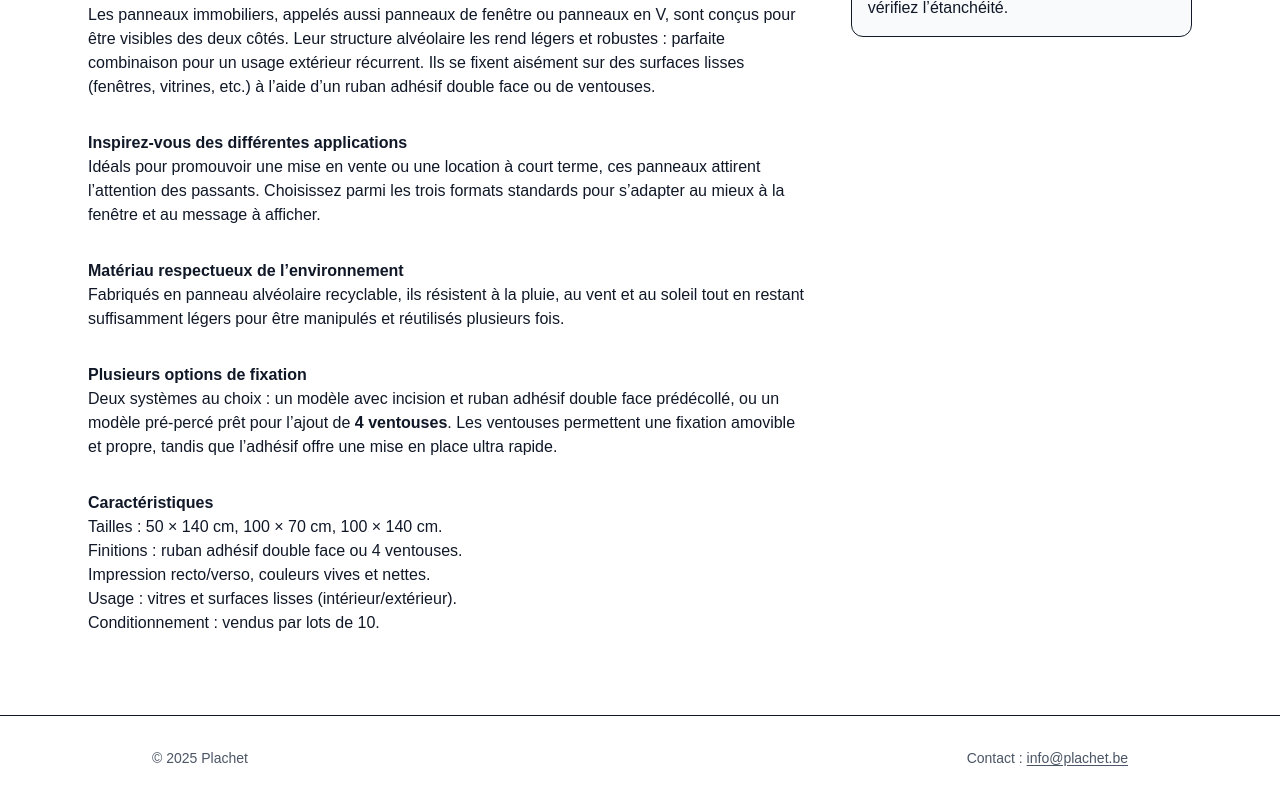
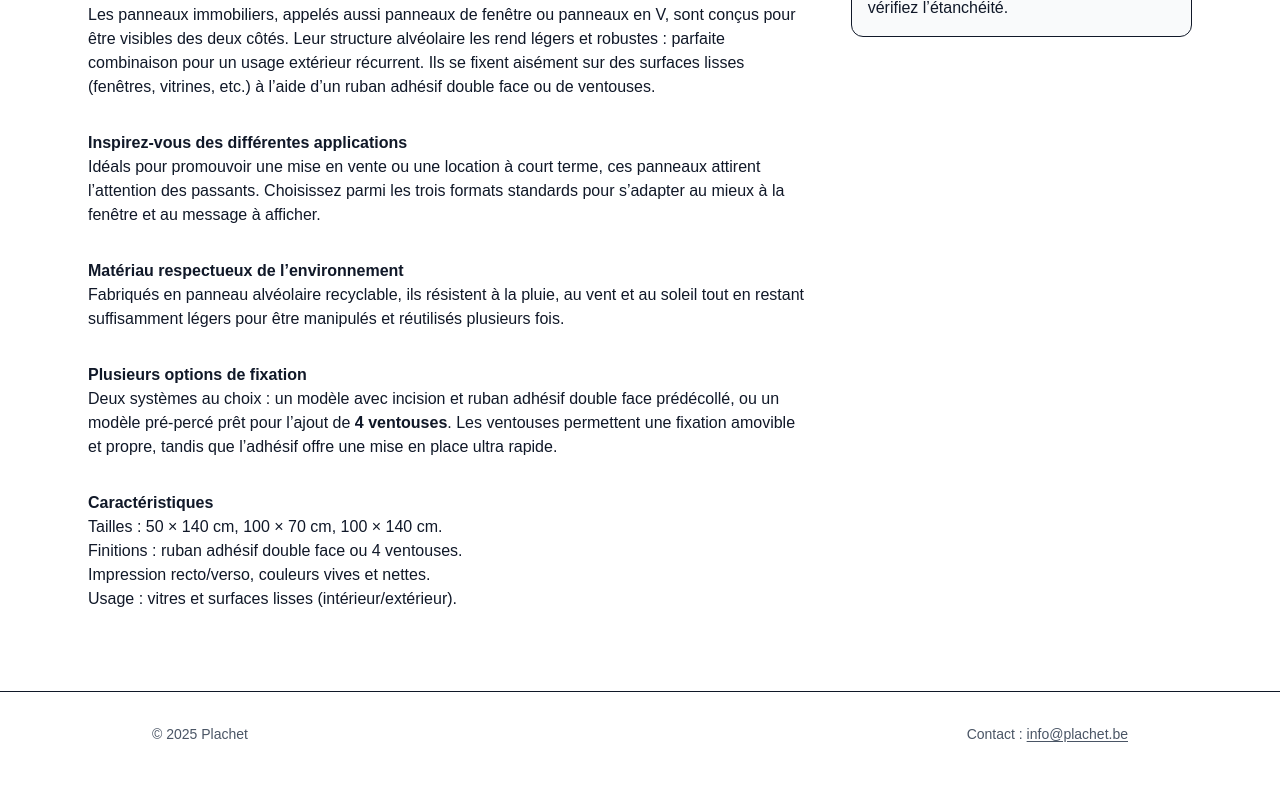
Before and after one commit to beendev/plachet, a Next.js app: page / in a window 1280 px wide. Shown: the part 2179-2979 px from the top of the page. After the commit the page ends 2955 px from the top, so only its background shows below. Built offline with nearby package versions, Linux system fonts and the light colour scheme.

Commit message:
modif description

```diff
--- a/src/components/ProductDescription.tsx
+++ b/src/components/ProductDescription.tsx
@@ -56,7 +56,7 @@ export default function ProductDescription() {
               <li>Finitions : ruban adhésif double face ou 4 ventouses.</li>
               <li>Impression recto/verso, couleurs vives et nettes.</li>
               <li>Usage : vitres et surfaces lisses (intérieur/extérieur).</li>
-              <li>Conditionnement : vendus par lots de 10.</li>
+
             </ul>
           </div>
         </div>
```
